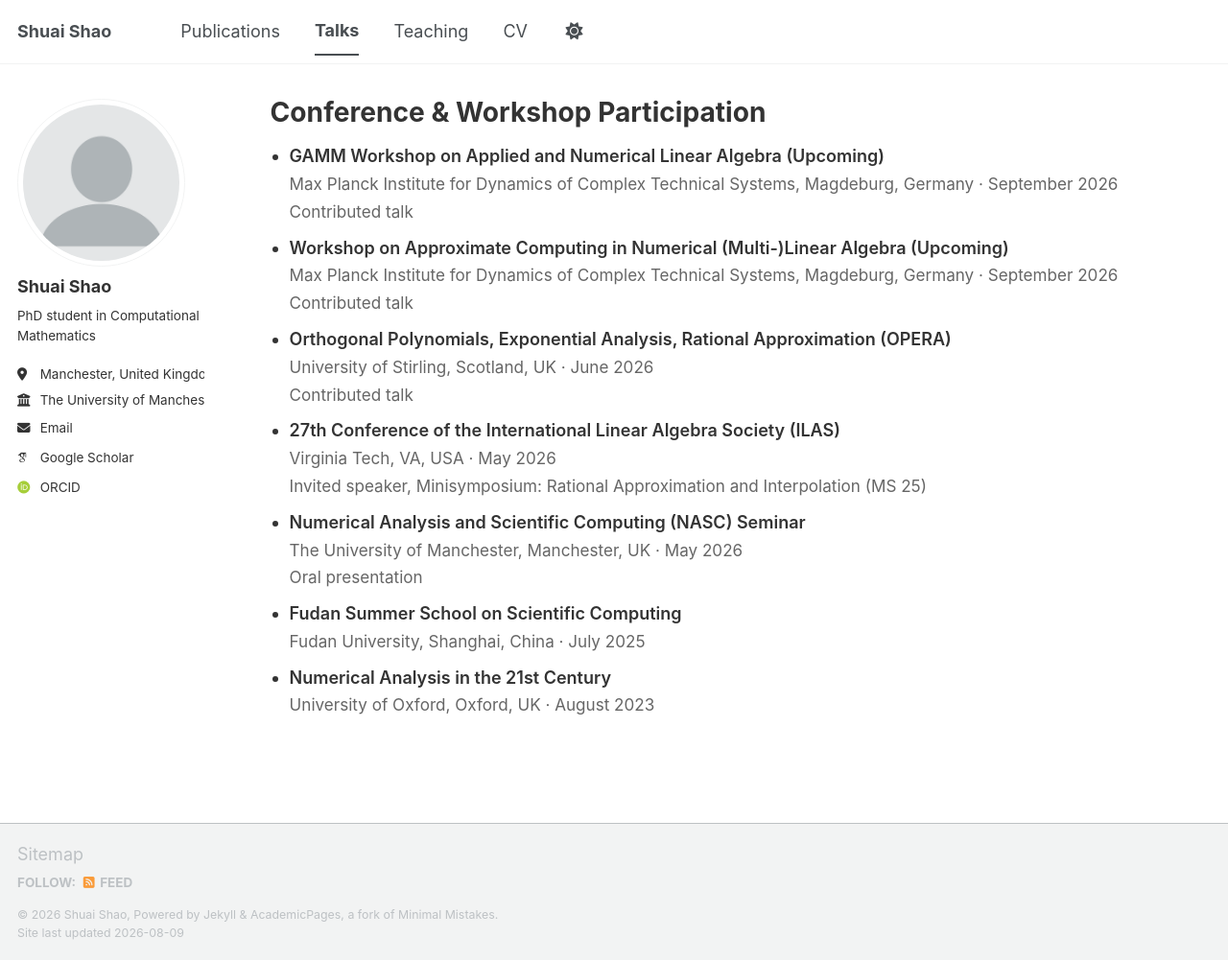
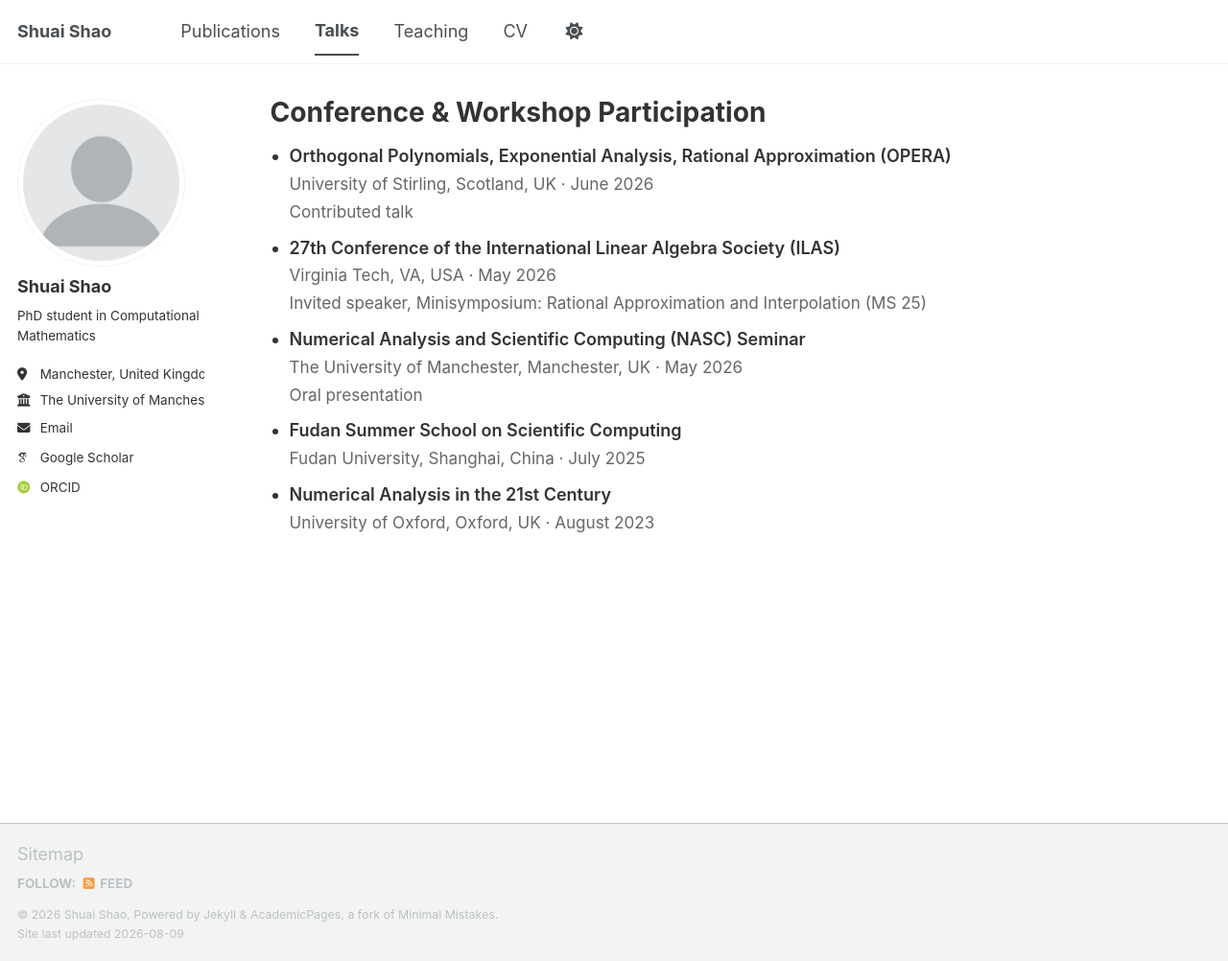
Before and after one commit to ShuaiShao-1203/ShuaiShao-1203.github.io, a Jekyll site: the page built from _pages/talks.html, in a window 1280 px wide and 1002 px high. Shown: the whole window at 96% size. Built offline with Jekyll 4.4.1, drawn with Linux system fonts in a browser that asks for light colours; some web fonts are replaced; a script bundle is joined from its source files by our own code; library files that are not in the unit come from our copies.

Commit message:
Update talks.html

```diff
--- a/_pages/talks.html
+++ b/_pages/talks.html
@@ -32,18 +32,6 @@ author_profile: true
 
 <ul>
   <li>
-    <span class="title">GAMM Workshop on Applied and Numerical Linear Algebra (Upcoming)</span><br>
-    <span class="meta">Max Planck Institute for Dynamics of Complex Technical Systems, Magdeburg, Germany · September 2026 </span><br>
-    <span class="meta">Contributed talk</span>
-  </li>
-
-  <li>
-    <span class="title">Workshop on Approximate Computing in Numerical (Multi-)Linear Algebra (Upcoming)</span><br>
-    <span class="meta">Max Planck Institute for Dynamics of Complex Technical Systems, Magdeburg, Germany · September 2026 </span><br>
-    <span class="meta">Contributed talk</span>
-  </li>
-
-  <li>
     <span class="title">Orthogonal Polynomials, Exponential Analysis, Rational Approximation (OPERA)</span><br>
     <span class="meta">University of Stirling, Scotland, UK · June 2026 </span><br>
     <span class="meta">Contributed talk</span>
```
